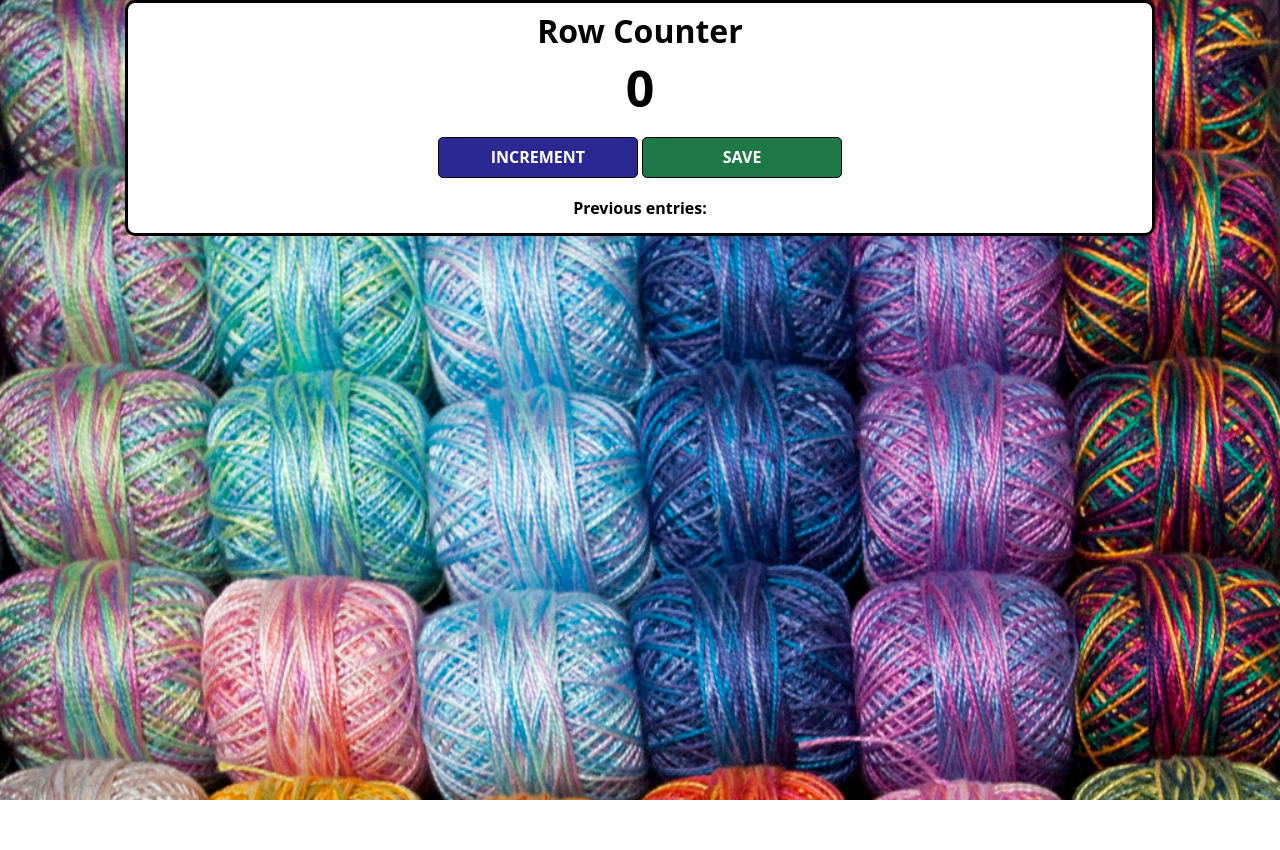
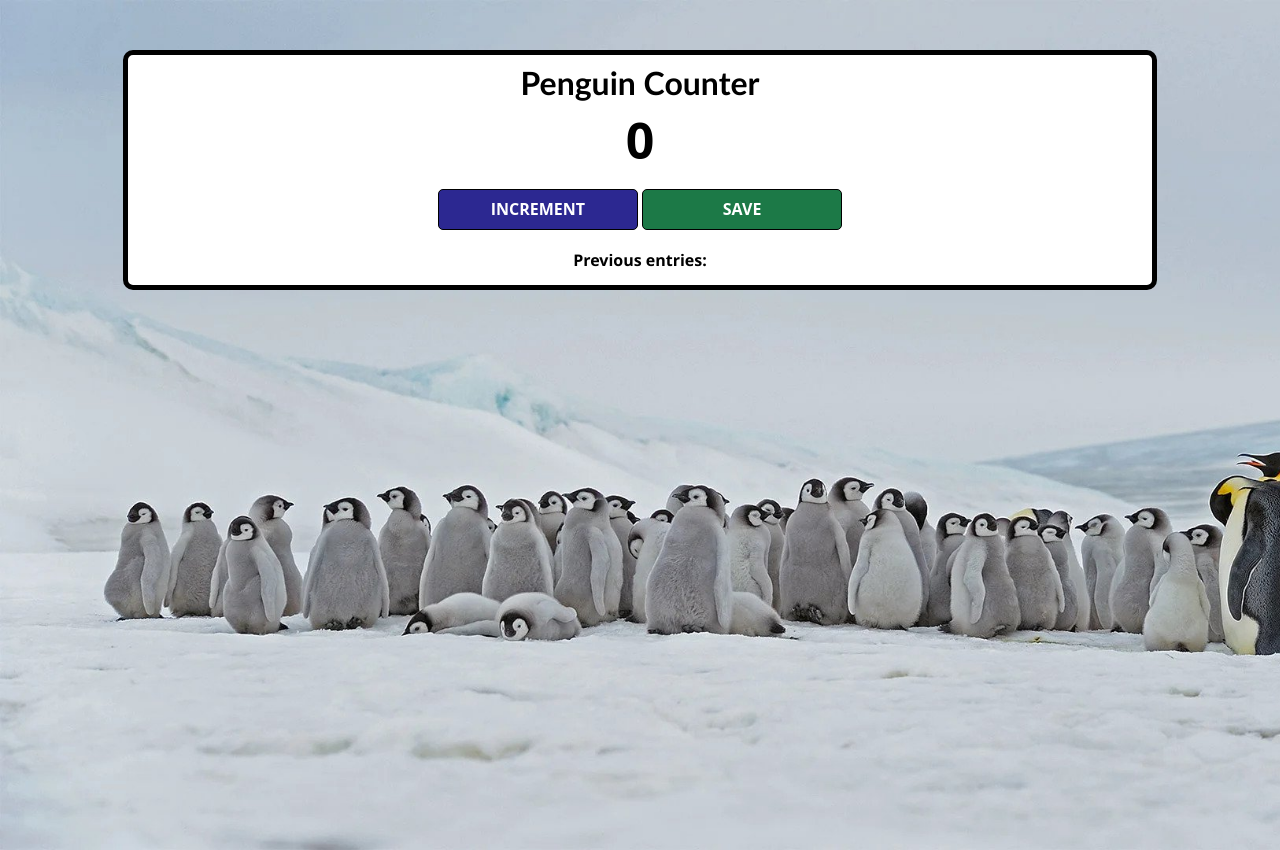
Before and after one commit to PocroLoco/https---github.com-PocroLoco-penguin, a website built with Vite: page index.html in a window 1280 px wide. Before the commit the page ends 800 px from the top, so only its background shows below. Built offline with nearby package versions, Linux system fonts and the light colour scheme.

Commit message:
changed some tings

```diff
--- a/index.css
+++ b/index.css
@@ -1,5 +1,5 @@
 body {
-    background-image: url("yarn.jpeg");
+    background-image: url("penguins\ chillin.jpg");
     background-size: cover;
     font-family: 'Open Sans', 'Helvetica Neue', sans-serif;
     text-align: center;
@@ -10,19 +10,22 @@ body {
     background: white;
     max-width: 80%;
     margin: auto;
-    border: 3px solid black;
+    margin-top: 50px;
+    border: 5px solid black;
     border-radius: 10px;
 }
 
 h1 {
     margin-top: 10px;
     margin-bottom: 10px;
+    font-family: 'Gill Sans', 'Gill Sans MT', Calibri, 'Trebuchet MS', sans-serif;
 }
 
 h2 {
     font-size: 50px;
     margin-top: 0;
     margin-bottom: 20px;
+
 }
 
 button {
@@ -46,4 +49,5 @@ button {
 
 #save-el {
     font-weight: bold;
+    font-family: 'Segoe UI', Tahoma, Geneva, Verdana, sans-serif;
 }
--- a/index.html
+++ b/index.html
@@ -4,7 +4,7 @@
     </head>
     <body>
         <div class="container">
-            <h1>Row Counter</h1>
+            <h1>Penguin Counter</h1>
             <h2 id="count-el">0</h2>
             <button id="increment-btn" onclick="increment()">INCREMENT</button>
             <button id="save-btn" onclick="save()">SAVE</button>
```
Also changed, not shown: penguins chillin.jpg (added).
